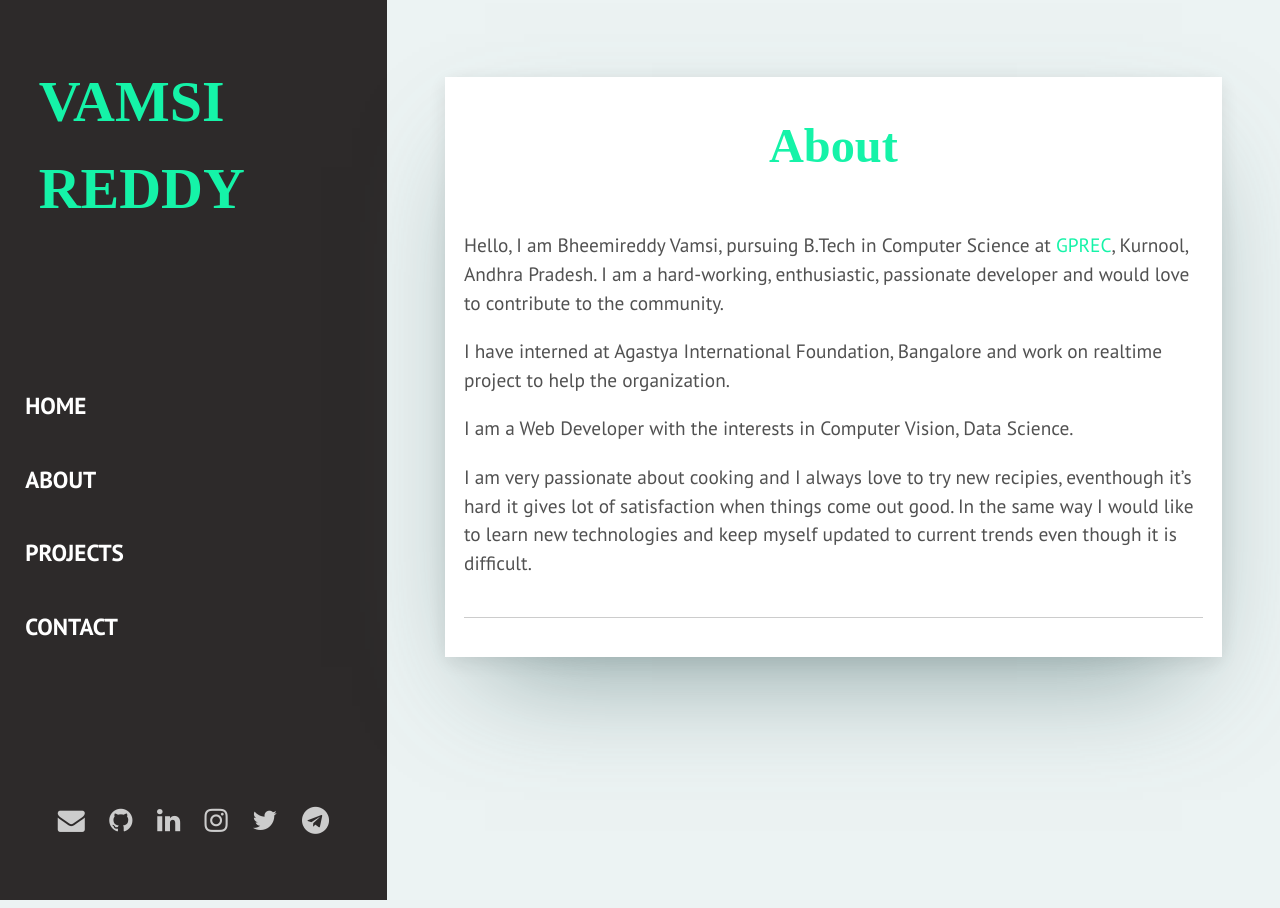
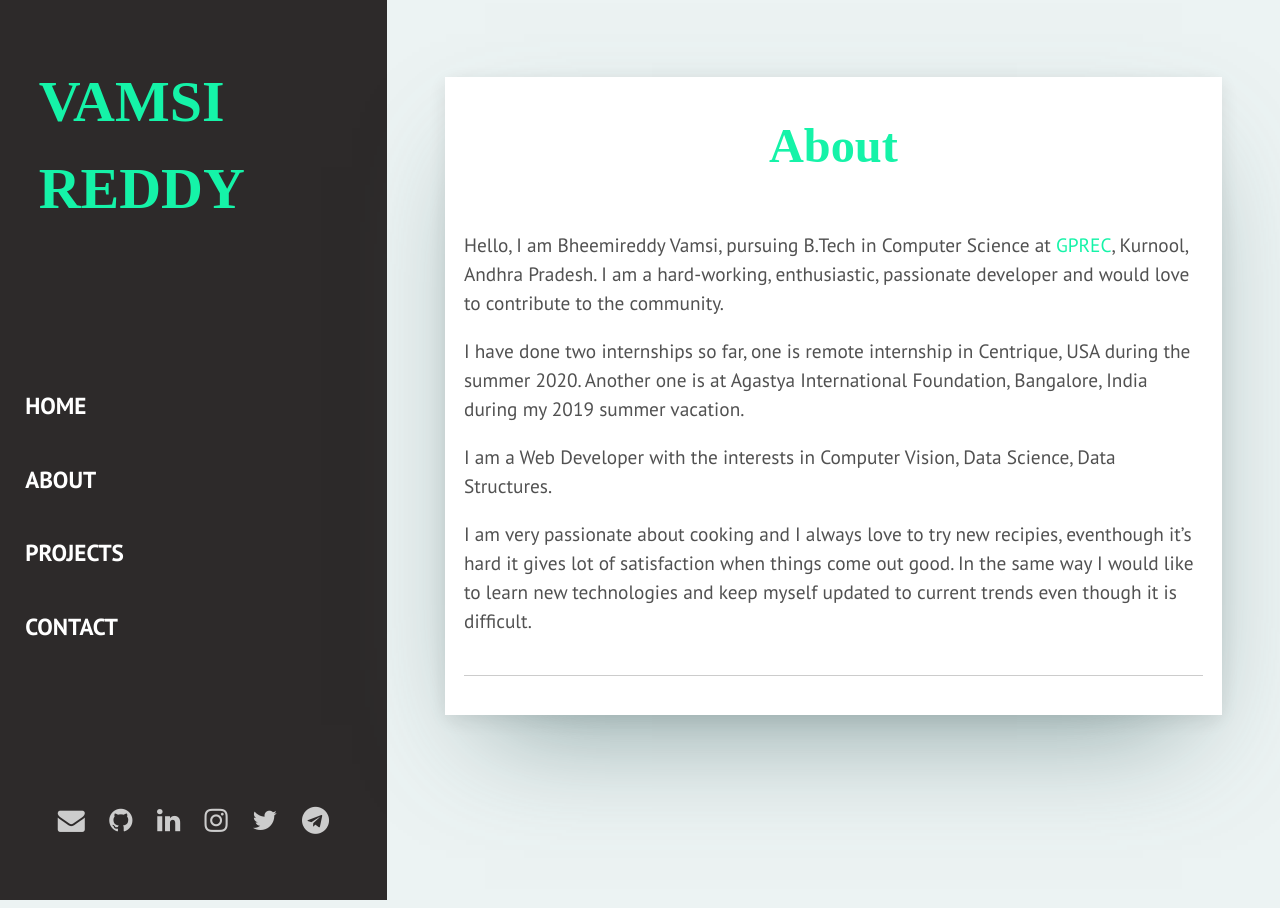
Before and after one commit to vamsireddy22/vamsireddy22.github.io, a Jekyll site: the page built from _pages/about.html, in a window 1280 px wide. Built offline with Jekyll 4.4.1, drawn with Linux system fonts in a browser that asks for light colours; some web fonts are replaced; comment, search, counter and statistics services are not loaded.

Commit message:
Updated about internships

```diff
--- a/_pages/about.html
+++ b/_pages/about.html
@@ -6,8 +6,8 @@ permalink: /about/
 
 Hello, I am Bheemireddy Vamsi, pursuing B.Tech in Computer Science at <a href="https://www.gprec.ac.in/">GPREC</a>, Kurnool, Andhra Pradesh. I am a hard-working, enthusiastic, passionate developer and would love to contribute to the community.
 
-I have interned at Agastya International Foundation, Bangalore and work on realtime project to help the organization.
+I have done two internships so far, one is remote internship in Centrique, USA during the summer 2020. Another one is at Agastya International Foundation, Bangalore, India during my 2019 summer vacation.
 
-I am a Web Developer with the interests in Computer Vision, Data Science.
+I am a Web Developer with the interests in Computer Vision, Data Science, Data Structures.
 
 I am very passionate about cooking and I always love to try new recipies, eventhough it's hard it gives lot of satisfaction when things come out good. In the same way I would like to learn new technologies and keep myself updated to current trends even though it is difficult.
```
